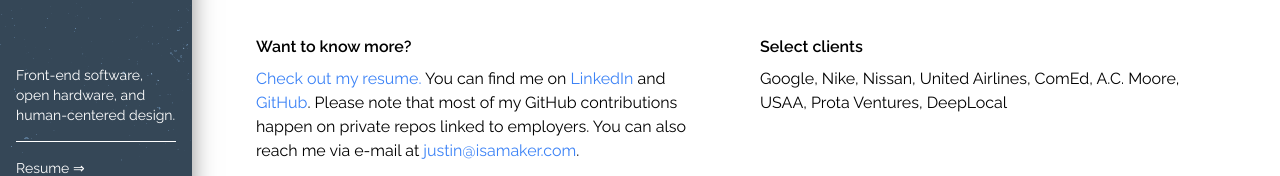
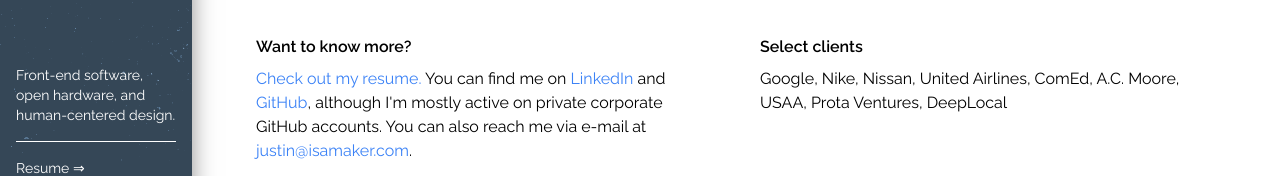
Before and after one commit to justinisamaker/isamaker, a Next.js app: page / in a window 1280 px wide. Shown: the part 566-742 px from the top of the page. Built offline with nearby package versions, Linux system fonts and the light colour scheme.

Commit message:
fix: update intro language

```diff
--- a/src/app/_components/intro.tsx
+++ b/src/app/_components/intro.tsx
@@ -80,8 +80,8 @@ export function Intro() {
             >
               GitHub
             </a>
-            . Please note that most of my GitHub contributions happen on private
-            repos linked to employers. You can also reach me via e-mail at{' '}
+            , although I'm mostly active on private corporate GitHub accounts.
+            You can also reach me via e-mail at{' '}
             <a
               href="mailto:justin@isamaker.com"
               className="text-blue-500 hover:text-blue-400"
```
